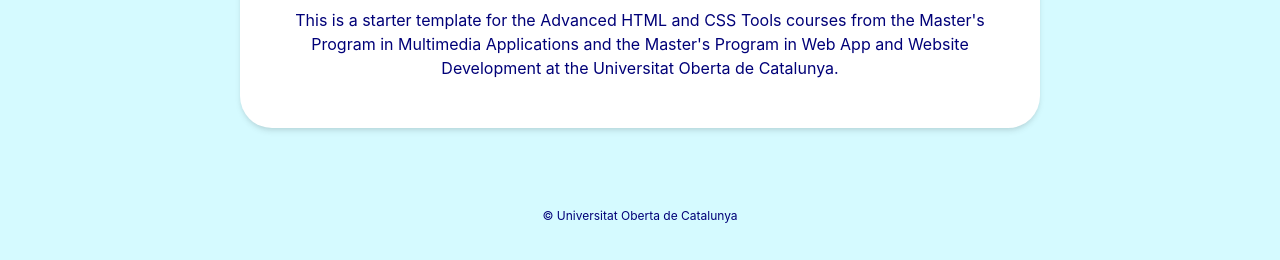
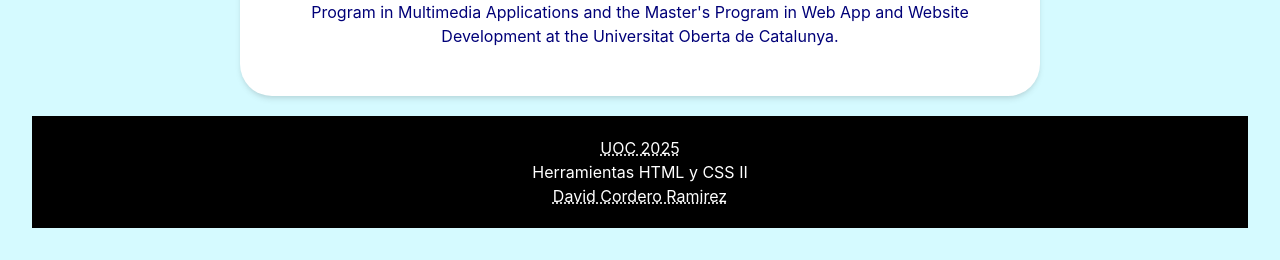
Before and after one commit to dacorder/herramientas-html-y-css-2, a website built with Parcel: page src/index.html in a window 1280 px wide. Shown: the part 540-800 px from the top of the page. Built offline with nearby package versions, Linux system fonts and the light colour scheme.

Commit message:
PEC-1: Create custom footer

```diff
--- /dev/null
+++ b/src/assets/styles/layouts/_footer.scss
@@ -0,0 +1,21 @@
+.site-footer {
+  text-align: center;
+  background-color: black;
+  color: white;
+  padding: 20px;
+
+  &__list {
+    list-style: none;
+    padding: 0;
+    margin: 0;
+  }
+
+  &__link {
+    color: white;
+    text-decoration: underline dotted;
+
+    &:hover {
+      text-decoration: underline;
+    }
+  }
+}
--- a/src/assets/styles/layouts/_home.scss
+++ b/src/assets/styles/layouts/_home.scss
@@ -51,9 +51,3 @@
     font-size: 36px;
   }
 }
-
-.uoc-footer {
-  margin-top: 1.5rem;
-  font-size: 0.75rem;
-  text-align: center;
-}
--- a/src/assets/styles/main.scss
+++ b/src/assets/styles/main.scss
@@ -14,6 +14,7 @@
  */
 
  @use "layouts/home";
+ @use "layouts/footer";
 
 /**
  * Do NOT include anything else in this file!
--- a/src/views/footer.html
+++ b/src/views/footer.html
@@ -1,3 +1,17 @@
-<footer class="uoc-footer">
-  &copy; Universitat Oberta de Catalunya
+<footer class="site-footer">
+  <ul class="site-footer__list">
+    <li>
+      <a class="site-footer__link" href="#">
+        UOC 2025
+      </a>
+    </li>
+    <li>
+      Herramientas HTML y CSS II
+    </li>
+    <li>
+      <a class="site-footer__link" href="#">
+        David Cordero Ramirez
+      </a>
+    </li>
+  </ul>
 </footer>
```
